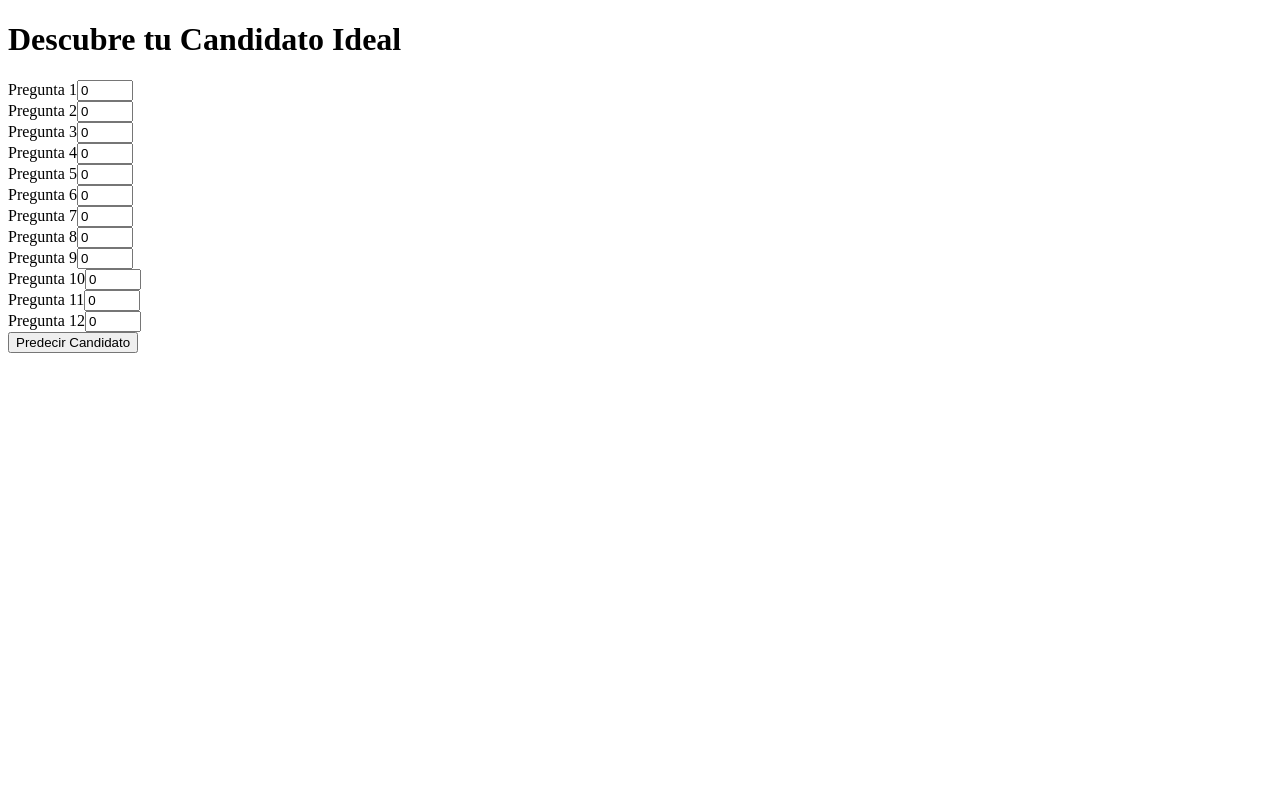
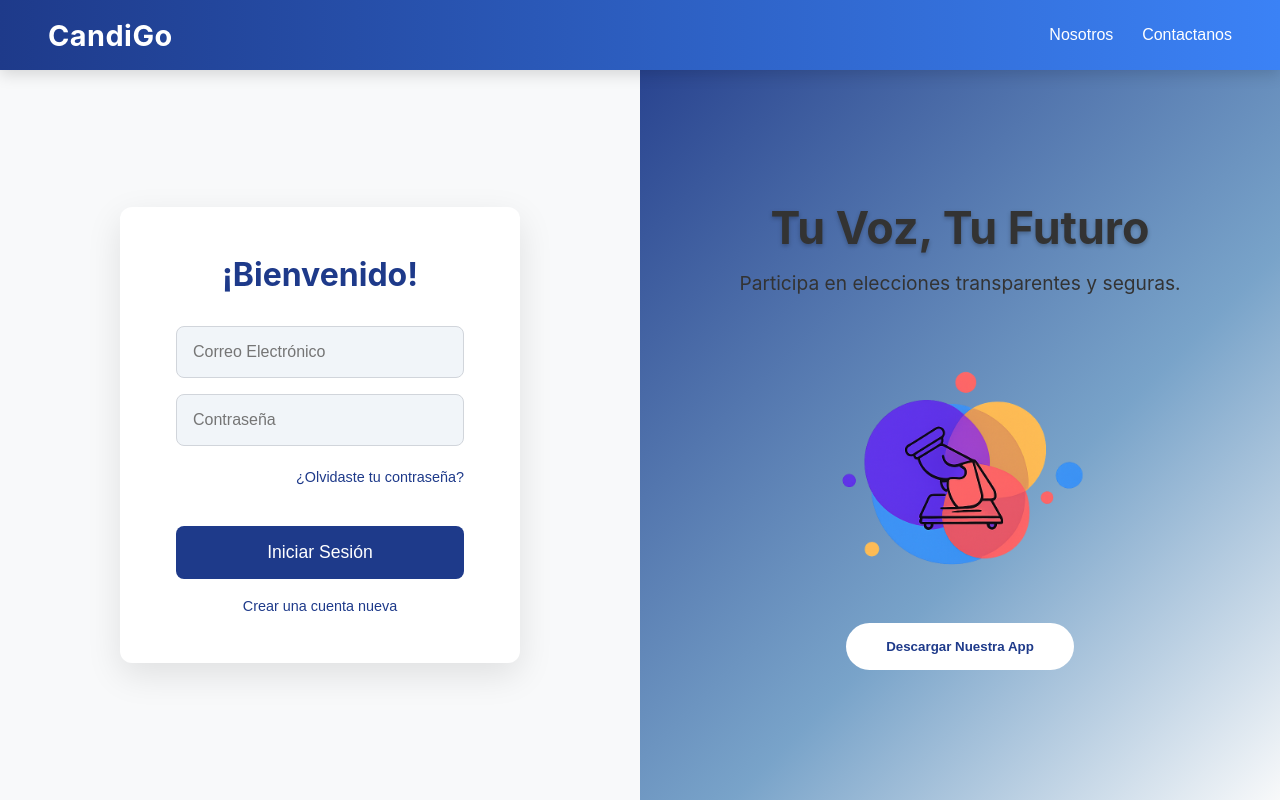
Before and after one commit to golivaxd/CandiGo, a Next.js app in the folder fronted/: page / in a window 1280 px wide. Built offline with nearby package versions, Linux system fonts and the light colour scheme.

Commit message:
login regresaaa

```diff
--- a/fronted/src/app/page.tsx
+++ b/fronted/src/app/page.tsx
@@ -1,92 +1,191 @@
 'use client';
 
 import { useState } from 'react';
+import { supabase } from '@/lib/supabaseClient';
+import { useRouter } from 'next/navigation';
+import './CSS/Login.css'; // Estilos del login (form)
 
-export default function HomePage() {
-  const [datos, setDatos] = useState<number[]>(Array(12).fill(0));
-  const [resultado, setResultado] = useState<{ candidato: string; partido: string } | null>(null);
-  const [loading, setLoading] = useState(false);
-  const [error, setError] = useState<string | null>(null);
+export default function Home() {
+  const router = useRouter();
+  const [mode, setMode] = useState<'login' | 'signup' | 'reset'>('login');
+  const [email, setEmail] = useState('');
+  const [password, setPassword] = useState('');
+  const [fullName, setFullName] = useState('');
+  const [message, setMessage] = useState('');
+  const [isSubmitting, setIsSubmitting] = useState(false);
 
-  const preguntas = [
-    "Pregunta 1", "Pregunta 2", "Pregunta 3", "Pregunta 4",
-    "Pregunta 5", "Pregunta 6", "Pregunta 7", "Pregunta 8",
-    "Pregunta 9", "Pregunta 10", "Pregunta 11", "Pregunta 12"
-  ];
+  const handleLogin = async () => {
+    setIsSubmitting(true);
+    setMessage('');
+    const { error } = await supabase.auth.signInWithPassword({ email, password });
+    if (error) setMessage('Error: ' + error.message);
+    else router.push('/d3h7m1p4');
+    setIsSubmitting(false);
+  };
 
-  const handleChange = (index: number, value: number) => {
-    const newDatos = [...datos];
-    newDatos[index] = value;
-    setDatos(newDatos);
+  const handleSignup = async () => {
+    setIsSubmitting(true);
+    setMessage('');
+    const { error } = await supabase.auth.signUp({
+      email,
+      password,
+      options: {
+        data: {
+          full_name: fullName,
+        },
+      },
+    });
+    if (error) setMessage('Error: ' + error.message);
+    else setMessage('Cuenta creada, revisa tu correo para confirmar.');
+    setIsSubmitting(false);
+  };
+
+  const handleResetPassword = async () => {
+    setIsSubmitting(true);
+    setMessage('');
+    const { error } = await supabase.auth.resetPasswordForEmail(email, {
+      redirectTo: 'https://candigo.vercel.app/reset-password', // Cambia esta URL según tu app
+    });
+    if (error) setMessage('Error: ' + error.message);
+    else setMessage('Revisa tu correo para restablecer la contraseña.');
+    setIsSubmitting(false);
   };
 
   const handleSubmit = async (e: React.FormEvent) => {
     e.preventDefault();
-    setLoading(true);
-    setError(null);
-    setResultado(null);
-
-    try {
-      const res = await fetch('http://localhost:8000/predecir', {
-        method: 'POST',
-        headers: { 'Content-Type': 'application/json' },
-        body: JSON.stringify({ datos })
-      });
-
-      if (!res.ok) throw new Error(`Error del servidor: ${res.status}`);
-
-      const data = await res.json();
-      setResultado(data);
-    } catch (err: any) {
-      console.error(err);
-      setError(err.message || "Error al conectar con el servidor");
-    } finally {
-      setLoading(false);
-    }
+    if (mode === 'login') await handleLogin();
+    else if (mode === 'signup') await handleSignup();
+    else if (mode === 'reset') await handleResetPassword();
   };
 
   return (
-    <div className="min-h-screen bg-gray-100 flex items-center justify-center p-4">
-      <div className="bg-white shadow-lg rounded-xl p-8 max-w-3xl w-full">
-        <h1 className="text-3xl font-bold text-center mb-6">Descubre tu Candidato Ideal</h1>
+    <>
+      {/* Header fijo */}
+      <header className="header">
+        <div className="header-left">CandiGo</div>
+        <div className="header-right">
+          <button className="header-btn" onClick={() => router.push('/nosotros')}>
+            Nosotros
+          </button>
+          <button className="header-btn" onClick={() => router.push('/contactanos')}>
+            Contactanos
+          </button>
+        </div>
+      </header>
 
-        <form onSubmit={handleSubmit} className="space-y-4">
-          {preguntas.map((pregunta, idx) => (
-            <div key={idx}>
-              <label className="block mb-1 font-medium">{pregunta}</label>
+      <div className="main-content-area"> {/* Cambiado de main-container a main-content-area para mejor semántica */}
+        {/* Login/signup/reset a la izquierda */}
+        <div className="auth-form-container"> {/* Cambiado a auth-form-container */}
+          <div className="form-card"> {/* Agregado form-card para el estilo de la tarjeta del formulario */}
+            <div className="heading">
+              {mode === 'login' && '¡Bienvenido!'}
+              {mode === 'signup' && 'Crear Cuenta'}
+              {mode === 'reset' && 'Restablecer Contraseña'}
+            </div>
+            <form className="form" onSubmit={handleSubmit}>
+              {mode === 'signup' && (
+                <input
+                  placeholder="Nombre completo"
+                  className="input"
+                  required
+                  value={fullName}
+                  onChange={(e) => {
+                    setFullName(e.target.value);
+                    setMessage('');
+                  }}
+                />
+              )}
               <input
-                type="number"
-                min={0}
-                max={10}
-                value={datos[idx]}
-                onChange={(e) => handleChange(idx, Number(e.target.value))}
-                className="w-full border border-gray-300 rounded px-3 py-2 focus:outline-none focus:ring-2 focus:ring-blue-400"
+                placeholder="Correo Electrónico"
+                id="email"
+                name="email"
+                type="email"
+                className="input"
                 required
+                value={email}
+                onChange={(e) => {
+                  setEmail(e.target.value);
+                  setMessage('');
+                }}
               />
+              {(mode === 'login' || mode === 'signup') && (
+                <input
+                  placeholder="Contraseña"
+                  id="password"
+                  name="password"
+                  type="password"
+                  className="input"
+                  required
+                  value={password}
+                  onChange={(e) => {
+                    setPassword(e.target.value);
+                    setMessage('');
+                  }}
+                />
+              )}
+              {mode === 'login' && (
+                <span className="forgot-password">
+                  <button
+                    type="button"
+                    className="link-btn"
+                    onClick={() => {
+                      setMode('reset');
+                      setMessage('');
+                    }}
+                  >
+                    ¿Olvidaste tu contraseña?
+                  </button>
+                </span>
+              )}
+              <input
+                value={
+                  isSubmitting
+                    ? mode === 'login'
+                      ? 'Iniciando sesión...'
+                      : mode === 'signup'
+                      ? 'Creando cuenta...'
+                      : 'Enviando correo...'
+                    : mode === 'login'
+                    ? 'Iniciar Sesión'
+                    : mode === 'signup'
+                    ? 'Crear Cuenta'
+                    : 'Enviar correo'
+                }
+                type="submit"
+                className="submit-button"
+                disabled={isSubmitting}
+              />
+            </form>
+            <p style={{ color: '#E74C3C', textAlign: 'center', marginTop: '1rem' }}>{message}</p> {/* Color rojo más específico */}
+            <div style={{ marginTop: '1rem', textAlign: 'center' }}>
+              {mode === 'login' && (
+                <button className="link-btn" onClick={() => setMode('signup')}>
+                  Crear una cuenta nueva
+                </button>
+              )}
+              {(mode === 'signup' || mode === 'reset') && (
+                <button className="link-btn" onClick={() => setMode('login')}>
+                  Volver a iniciar sesión
+                </button>
+              )}
             </div>
-          ))}
+          </div>
+        </div>
 
-          <button
-            type="submit"
-            className="w-full bg-blue-600 text-white py-2 rounded hover:bg-blue-700 transition disabled:opacity-50"
-            disabled={loading}
-          >
-            {loading ? "Calculando..." : "Predecir Candidato"}
-          </button>
-        </form>
-
-        {error && (
-          <div className="mt-6 p-4 bg-red-100 text-red-800 rounded">{error}</div>
-        )}
-
-        {resultado && (
-          <div className="mt-6 p-4 bg-green-100 text-green-800 rounded">
-            <h2 className="text-xl font-bold mb-2">Tu candidato ideal es:</h2>
-            <p className="text-lg">Candidato: <span className="font-semibold">{resultado.candidato}</span></p>
-            <p className="text-lg">Partido: <span className="font-semibold">{resultado.partido}</span></p>
+        {/* Sección de Bienvenida Visual a la derecha */}
+        <div className="welcome-visual-container"> {/* Cambiado a welcome-visual-container */}
+          <div className="welcome-content">
+            <h1 className="welcome-title">Tu Voz, Tu Futuro</h1>
+            <p className="welcome-subtitle">
+              Participa en elecciones transparentes y seguras.
+            </p>
+            {/* Puedes mantener tu logo si encaja, o usar una ilustración general */}
+            <img src="/LogoSolo.png" alt="CandiGo Logo" className="welcome-image" />
+            {/* El botón de descarga ahora es más un CTA complementario */}
+            <button className="welcome-cta-button">Descargar Nuestra App</button>
           </div>
-        )}
+        </div>
       </div>
-    </div>
+    </>
   );
 }
```
